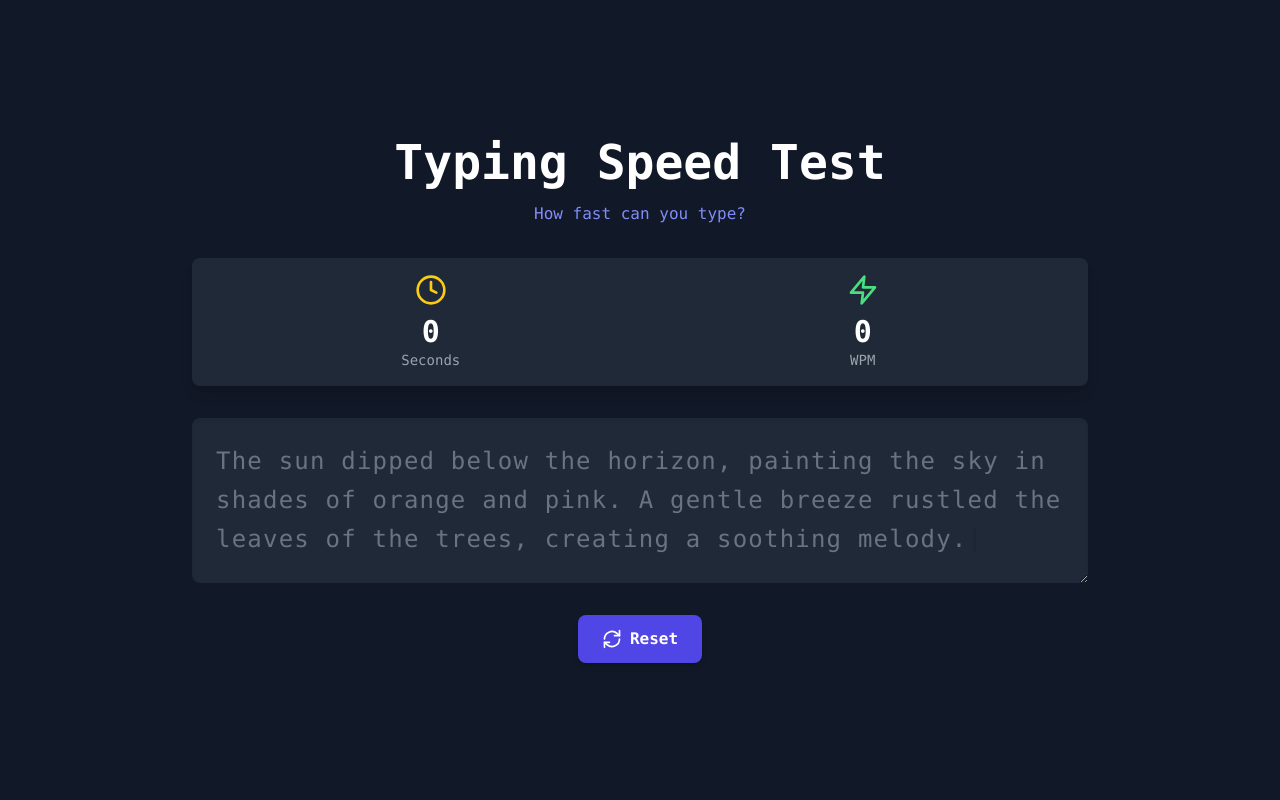
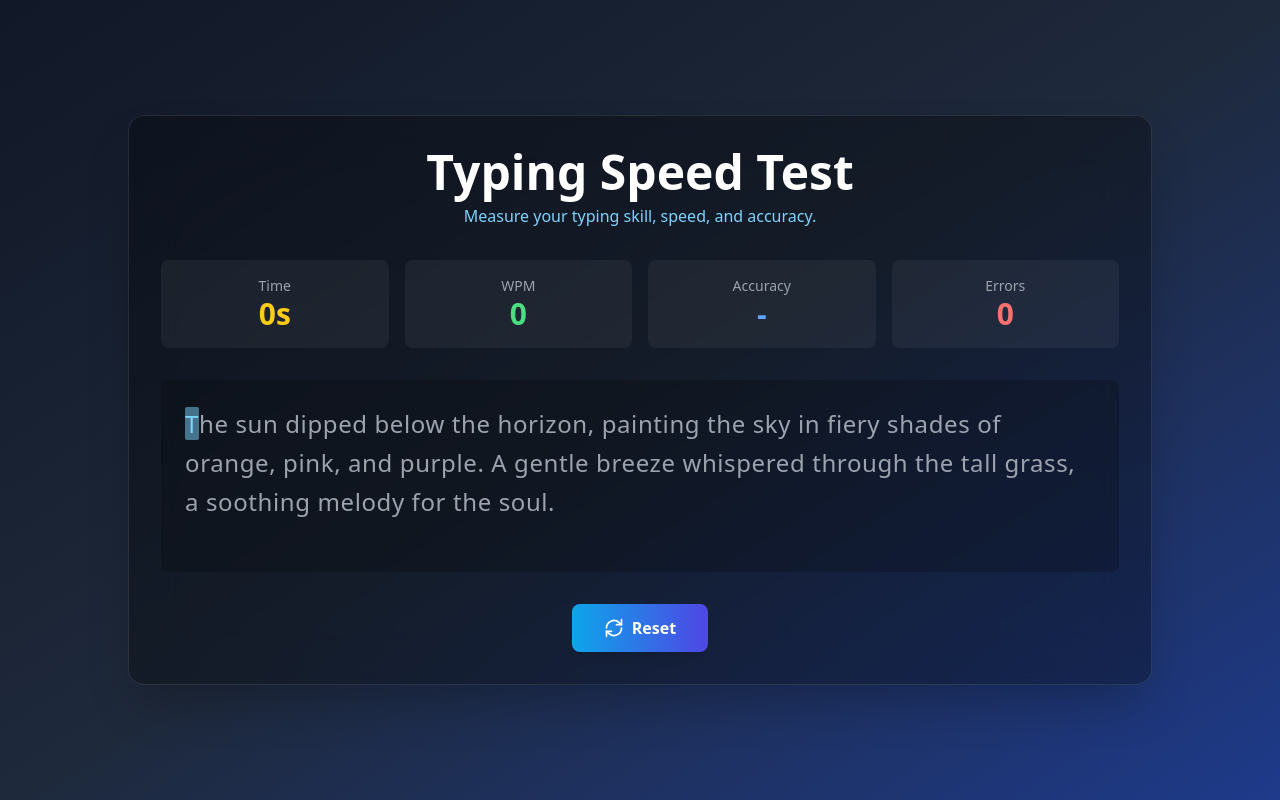
Before and after one commit to susmitabanda/Typing-Speed-Test, a React (Create React App) app: page / in a window 1280 px wide. Built offline with nearby package versions, Linux system fonts and the light colour scheme.

Commit message:
Error detaction added

```diff
--- a/src/Speedtest.jsx
+++ b/src/Speedtest.jsx
@@ -2,7 +2,7 @@
 import React, { useState, useEffect, useRef, useCallback } from "react";
 
 const Speedtest = () => {
-    // A larger, more interesting sample text
+    // State variables
     const [sampleText, setSampleText] = useState("");
     const [input, setInput] = useState("");
     const [startTime, setStartTime] = useState(null);
@@ -10,38 +10,40 @@ const Speedtest = () => {
     const [isFinished, setIsFinished] = useState(false);
     const [wpm, setWpm] = useState(0);
     const [accuracy, setAccuracy] = useState(0);
+    const [errors, setErrors] = useState(0);
 
+    // Refs for intervals and DOM elements
     const intervalRef = useRef(null);
     const inputRef = useRef(null);
 
-    // Array of different paragraphs for variety
+    // Array of text samples for variety
     const textSamples = [
-        "The quick brown fox jumps over the lazy dog. This sentence contains every letter of the alphabet. Typing it helps test all keys.",
-        "Technology has revolutionized the way we live and work. From smartphones to artificial intelligence, innovation continues to shape our future.",
-        "To be, or not to be, that is the question: Whether 'tis nobler in the mind to suffer The slings and arrows of outrageous fortune.",
-        "The sun dipped below the horizon, painting the sky in shades of orange and pink. A gentle breeze rustled the leaves of the trees, creating a soothing melody.",
-        "Success is not final, failure is not fatal: it is the courage to continue that counts. This is a journey of perseverance and resilience."
+        "The quick brown fox jumps over the lazy dog. This sentence contains every letter of the alphabet, making it a classic for practice.",
+        "Technology has revolutionized our world. From artificial intelligence to blockchain, we are living in an era of rapid digital transformation and innovation.",
+        "To be, or not to be, that is the question: Whether 'tis nobler in the mind to suffer the slings and arrows of outrageous fortune, or to take arms against a sea of troubles.",
+        "The sun dipped below the horizon, painting the sky in fiery shades of orange, pink, and purple. A gentle breeze whispered through the tall grass, a soothing melody for the soul.",
+        "Success is not final, failure is not fatal: it is the courage to continue that counts. This journey requires perseverance, resilience, and an unwavering belief in oneself."
     ];
 
-    // Function to get a new random paragraph, wrapped in useCallback
+    // Get a new random paragraph
     const getNewParagraph = useCallback(() => {
         const randomIndex = Math.floor(Math.random() * textSamples.length);
         setSampleText(textSamples[randomIndex]);
     }, []);
 
-    // Fetch a new paragraph when the component mounts
+    // Initialize with a new paragraph on component mount
     useEffect(() => {
         getNewParagraph();
     }, [getNewParagraph]);
 
-    // Focus the input when the component loads or resets
+    // Auto-focus the input field
     useEffect(() => {
         if (!isFinished && inputRef.current) {
             inputRef.current.focus();
         }
-    }, [isFinished]);
+    }, [isFinished, sampleText]);
 
-
+    // Start the timer on the first keypress
     const startTimer = () => {
         if (!startTime) {
             const now = Date.now();
@@ -52,20 +54,33 @@ const Speedtest = () => {
         }
     };
 
+    // Handle user input changes
     const handleChange = (e) => {
         const value = e.target.value;
+        if (isFinished) return;
+
         if (!startTime) {
             startTimer();
         }
+
+        // Count errors
+        let errorCount = 0;
+        for(let i=0; i < value.length; i++){
+            if(value[i] !== sampleText[i]){
+                errorCount++;
+            }
+        }
+        setErrors(errorCount);
         setInput(value);
 
-        if (value.length >= sampleText.length) {
+        // Check for completion
+        if (value.length === sampleText.length) {
             clearInterval(intervalRef.current);
             setIsFinished(true);
 
             const seconds = (Date.now() - startTime) / 1000;
             const words = sampleText.split(" ").length;
-            const wpmCalc = Math.round((words / seconds) * 60);
+            const wpmCalc = Math.round((words / (seconds / 60)));
 
             let correctChars = 0;
             for (let i = 0; i < sampleText.length; i++) {
@@ -80,6 +95,7 @@ const Speedtest = () => {
         }
     };
 
+    // Reset the test
     const handleReset = () => {
         clearInterval(intervalRef.current);
         setInput("");
@@ -88,109 +104,126 @@ const Speedtest = () => {
         setIsFinished(false);
         setWpm(0);
         setAccuracy(0);
-        getNewParagraph(); // Get a new paragraph on reset
+        setErrors(0);
+        getNewParagraph();
     };
 
-    // Renders the sample text with color-coded characters
+    // Render the sample text with color-coded feedback
     const renderText = () => {
         return sampleText.split("").map((char, index) => {
-            let color = "text-gray-500"; // Default color for untyped text
+            let className = "text-gray-400"; // Untyped text
             if (index < input.length) {
-                color = char === input[index] ? "text-green-400" : "text-red-500 underline";
+                className = char === input[index] ? "text-emerald-300" : "text-red-400 bg-red-500/20 rounded-sm";
+            } else if (index === input.length) {
+                // This is the cursor position
+                return (
+                    <span key={index} className="blinking-cursor text-sky-300">
+                        {char}
+                    </span>
+                );
             }
-            return <span key={index} className={color}>{char}</span>;
+            return <span key={index} className={className}>{char}</span>;
         });
     };
 
     return (
-        <div className="bg-gray-900 min-h-screen flex flex-col items-center justify-center font-mono p-4">
-            <div className="w-full max-w-4xl mx-auto">
-                <h1 className="text-4xl md:text-5xl font-bold text-center text-white mb-4">
+        <div className="bg-slate-900 min-h-screen flex flex-col items-center justify-center font-sans p-4 bg-gradient-to-br from-gray-900 via-slate-800 to-blue-900 text-white">
+            <div className="w-full max-w-5xl mx-auto p-6 md:p-8 bg-black/30 backdrop-blur-xl rounded-2xl shadow-2xl border border-white/10">
+                <h1 className="text-4xl md:text-5xl font-bold text-center text-white mb-2">
                     Typing Speed Test
                 </h1>
-                <p className="text-center text-indigo-400 mb-8">How fast can you type?</p>
+                <p className="text-center text-sky-300 mb-8">Measure your typing skill, speed, and accuracy.</p>
 
                 {/* Stats Display */}
-                <div className="flex justify-around items-center bg-gray-800 p-4 rounded-lg shadow-lg mb-8 text-white">
-                    <div className="text-center">
-                        {/* Timer SVG Icon */}
-                        <svg xmlns="http://www.w3.org/2000/svg" width="24" height="24" viewBox="0 0 24 24" fill="none" stroke="currentColor" strokeWidth="2" strokeLinecap="round" strokeLinejoin="round" className="mx-auto mb-2 h-8 w-8 text-yellow-400"><circle cx="12" cy="12" r="10"></circle><polyline points="12 6 12 12 16 14"></polyline></svg>
-                        <span className="text-3xl font-semibold">{timeElapsed}</span>
-                        <p className="text-sm text-gray-400">Seconds</p>
+                <div className="grid grid-cols-2 md:grid-cols-4 gap-4 text-center mb-8">
+                    {/* Time */}
+                    <div className="p-4 bg-white/5 rounded-lg">
+                        <p className="text-sm text-gray-400">Time</p>
+                        <p className="text-3xl font-semibold text-yellow-400">{timeElapsed}s</p>
                     </div>
-                    <div className="text-center">
-                        {/* Zap SVG Icon */}
-                        <svg xmlns="http://www.w3.org/2000/svg" width="24" height="24" viewBox="0 0 24 24" fill="none" stroke="currentColor" strokeWidth="2" strokeLinecap="round" strokeLinejoin="round" className="mx-auto mb-2 h-8 w-8 text-green-400"><polygon points="13 2 3 14 12 14 11 22 21 10 12 10 13 2"></polygon></svg>
-                        <span className="text-3xl font-semibold">{wpm}</span>
+                    {/* WPM */}
+                     <div className="p-4 bg-white/5 rounded-lg">
                         <p className="text-sm text-gray-400">WPM</p>
+                        <p className="text-3xl font-semibold text-green-400">{wpm}</p>
+                    </div>
+                     {/* Accuracy */}
+                      <div className="p-4 bg-white/5 rounded-lg">
+                        <p className="text-sm text-gray-400">Accuracy</p>
+                        <p className="text-3xl font-semibold text-blue-400">{isFinished ? `${accuracy}%` : '-'}</p>
+                    </div>
+                    {/* Errors */}
+                     <div className="p-4 bg-white/5 rounded-lg">
+                        <p className="text-sm text-gray-400">Errors</p>
+                        <p className="text-3xl font-semibold text-red-400">{errors}</p>
                     </div>
                 </div>
 
                 {/* Text Display & Input Area */}
                 <div className="relative">
-                     {!isFinished && (
+                     {!isFinished ? (
                         <>
-                            <div className="bg-gray-800 p-6 rounded-lg shadow-inner text-2xl leading-relaxed tracking-wider select-none">
+                            <div className="bg-black/20 p-6 rounded-lg shadow-inner text-2xl leading-relaxed tracking-wide select-none text-left h-48 overflow-y-auto">
                                 {renderText()}
-                                {/* Blinking cursor */}
-                                <span className="animate-ping">|</span>
                             </div>
                             <textarea
                                 ref={inputRef}
                                 value={input}
                                 onChange={handleChange}
-                                disabled={isFinished}
-                                className="absolute top-0 left-0 w-full h-full bg-transparent text-transparent caret-white text-2xl leading-relaxed tracking-wider outline-none p-6"
+                                className="absolute top-0 left-0 w-full h-full bg-transparent text-transparent caret-sky-300 text-2xl leading-relaxed tracking-wide outline-none p-6 resize-none"
                                 placeholder=""
                             />
                         </>
-                    )}
-                </div>
-
-                {/* Results Screen */}
-                {isFinished && (
-                    <div className="bg-gray-800 p-8 rounded-lg shadow-xl text-center animate-fade-in-up">
+                    ) : (
+                        <div className="bg-black/20 p-8 rounded-lg shadow-xl text-center animate-fade-in-up h-48 flex flex-col justify-center">
                             <h2 className="text-3xl font-bold text-white mb-2">Test Complete!</h2>
-                        <p className="text-gray-400 mb-6">Here are your results:</p>
-                        <div className="flex justify-around items-center text-white">
-                            <div className="p-4 bg-gray-700 rounded-lg">
-                                <p className="text-xl text-gray-400">WPM</p>
+                            <p className="text-gray-300 mb-6">You are a typing pro!</p>
+                            <div className="flex justify-center items-center space-x-8 text-white">
+                                <div>
+                                    <p className="text-lg text-gray-400">WPM</p>
                                     <p className="text-5xl font-bold text-green-400">{wpm}</p>
                                 </div>
-                            <div className="p-4 bg-gray-700 rounded-lg">
-                                <p className="text-xl text-gray-400">Accuracy</p>
+                                <div>
+                                    <p className="text-lg text-gray-400">Accuracy</p>
                                     <p className="text-5xl font-bold text-blue-400">{accuracy}%</p>
                                 </div>
                             </div>
                         </div>
                     )}
+                </div>
 
                 {/* Reset Button */}
                 <div className="text-center mt-8">
                     <button
                         onClick={handleReset}
-                        className="flex items-center justify-center mx-auto px-6 py-3 bg-indigo-600 text-white font-semibold rounded-lg shadow-md hover:bg-indigo-700 transition-all duration-200 transform hover:scale-105 focus:outline-none focus:ring-2 focus:ring-indigo-400"
+                        className="group relative inline-flex items-center justify-center px-8 py-3 bg-gradient-to-r from-sky-500 to-indigo-600 text-white font-semibold rounded-lg shadow-lg overflow-hidden transition-all duration-300 ease-in-out hover:scale-105 focus:outline-none focus:ring-4 focus:ring-sky-300/50"
                     >
+                        <span className="absolute w-0 h-0 transition-all duration-300 ease-out bg-white rounded-full group-hover:w-32 group-hover:h-32 opacity-10"></span>
                         {/* RefreshCw SVG Icon */}
                         <svg xmlns="http://www.w3.org/2000/svg" width="24" height="24" viewBox="0 0 24 24" fill="none" stroke="currentColor" strokeWidth="2" strokeLinecap="round" strokeLinejoin="round" className="mr-2 h-5 w-5"><path d="M21 2v6h-6"></path><path d="M3 12a9 9 0 0 1 15-6.7L21 8"></path><path d="M3 22v-6h6"></path><path d="M21 12a9 9 0 0 1-15 6.7L3 16"></path></svg>
-                        {isFinished ? 'Try Again' : 'Reset'}
+                        <span className="relative">{isFinished ? 'Try Again' : 'Reset'}</span>
                     </button>
                 </div>
             </div>
 
              <style jsx global>{`
+                @import url('https://fonts.googleapis.com/css2?family=Poppins:wght@400;500;600;700&display=swap');
+                body {
+                    font-family: 'Poppins', sans-serif;
+                }
                 @keyframes fade-in-up {
-                    0% {
-                        opacity: 0;
-                        transform: translateY(20px);
-                    }
-                    100% {
-                        opacity: 1;
-                        transform: translateY(0);
-                    }
+                    0% { opacity: 0; transform: translateY(20px) scale(0.95); }
+                    100% { opacity: 1; transform: translateY(0) scale(1); }
                 }
                 .animate-fade-in-up {
                     animation: fade-in-up 0.5s ease-out forwards;
+                }
+                @keyframes blink {
+                    0%, 100% { background-color: transparent; }
+                    50% { background-color: rgba(125, 211, 252, 0.5); }
+                }
+                .blinking-cursor {
+                    border-radius: 2px;
+                    animation: blink 1s infinite;
                 }
              `}</style>
         </div>
```
Lines whose indentation alone changed are shown as unchanged.
